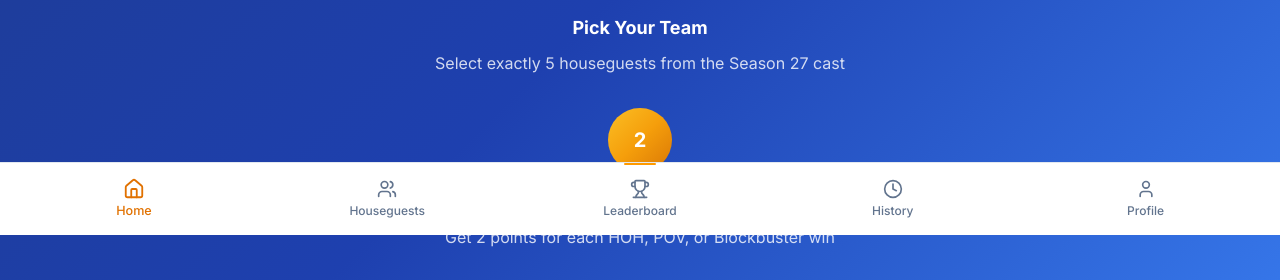
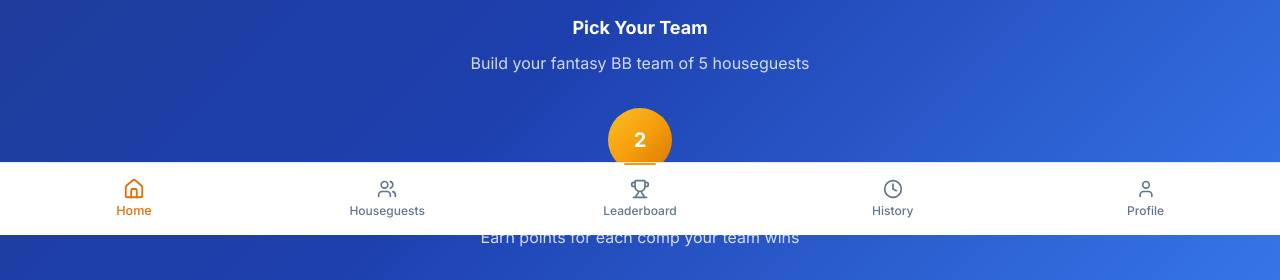
Before and after one commit to delozier53/bb-fantasy, a Next.js app: page / in a window 1280 px wide. Shown: the part 565-845 px from the top of the page. Built offline with nearby package versions, Linux system fonts and the light colour scheme.

Commit message:
Update home screen text: simplify team building and competition descriptions

```diff
--- a/src/app/page.tsx
+++ b/src/app/page.tsx
@@ -55,7 +55,7 @@ export default function Home() {
               </div>
               <h3 className="font-bold text-lg text-white mb-2">Pick Your Team</h3>
               <p className="text-white/80 text-sm sm:text-base leading-relaxed">
-                Select exactly 5 houseguests from the Season 27 cast
+                Build your fantasy BB team of 5 houseguests
               </p>
             </div>
             <div className="text-center">
@@ -64,7 +64,7 @@ export default function Home() {
               </div>
               <h3 className="font-bold text-lg text-white mb-2">Earn Points</h3>
               <p className="text-white/80 text-sm sm:text-base leading-relaxed">
-                Get 2 points for each HOH, POV, or Blockbuster win
+                Earn points for each comp your team wins
               </p>
             </div>
             <div className="text-center">
```
